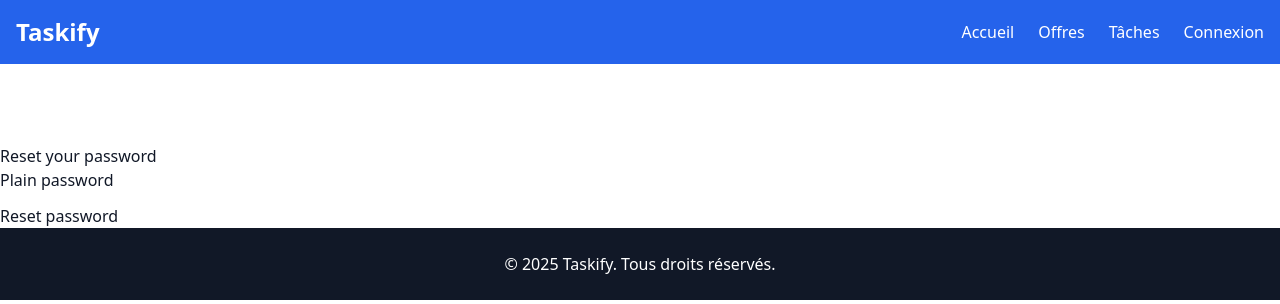
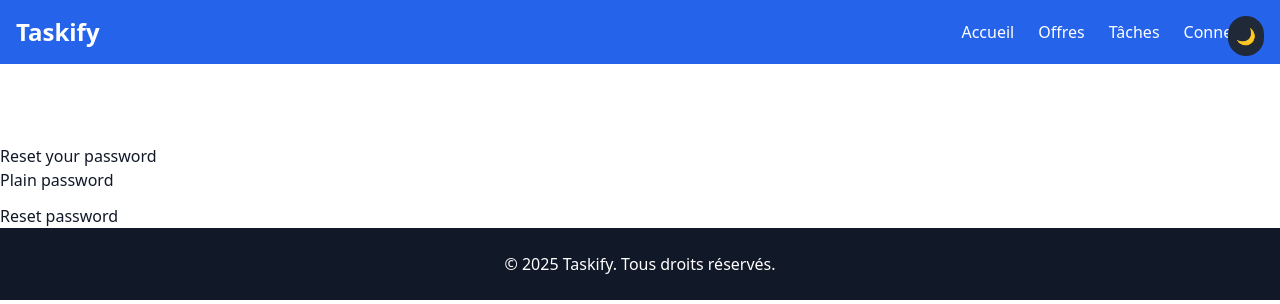
Before and after one commit to adrienqua/projet-symfony, a Symfony app: template templates/reset_password/reset.html.twig in a window 1280 px wide. Shown: the top 304 px of the page. Run offline with Twig, Linux system fonts and the light colour scheme; the template is opened without the code that fills it, so the values that code supplies are empty; form fields are guessed from the names that the template uses; some libraries are stand-ins or nearby versions.

Commit message:
Correction du bouton theme sombre

```diff
--- a/templates/base.html.twig
+++ b/templates/base.html.twig
@@ -10,6 +10,13 @@
     {% include 'ui/navbar.html.twig' %}
 
     {% block content %}{% endblock %}
+
+    <!-- Bouton de changement de thème -->
+    <div class="fixed top-4 right-4 z-50">
+        <button id="theme-toggle" class="bg-gray-800 text-white p-2 rounded-full">
+            🌙
+        </button>
+    </div>
 
     {% include 'ui/footer.html.twig' %}
 
```
Also changed, not shown: templates/home/index.html.twig (+0 -7 lines).
